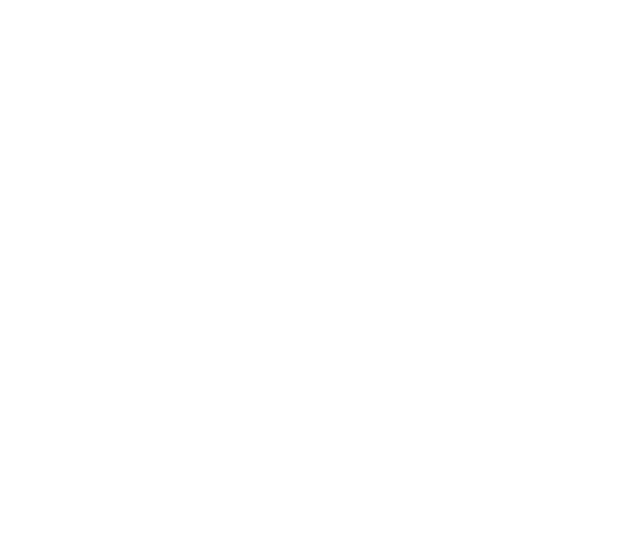
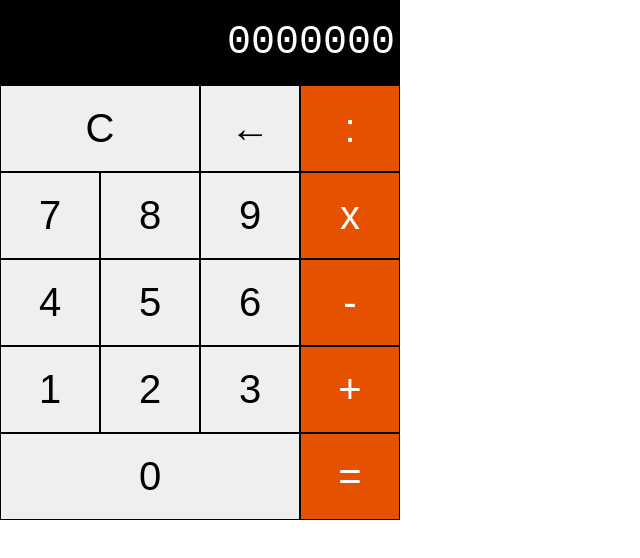
Before and after one commit to haticecs/web-dev-101, a plain HTML site: page 2nd project-calculator/index.html in a window 1280 px wide. Shown: the whole page, without its empty margins (0-640 px from the left). Drawn offline with Linux system fonts and the light colour scheme.

Commit message:
html and css parts are done

```diff
--- a/2nd project-calculator/index.html
+++ b/2nd project-calculator/index.html
@@ -5,8 +5,42 @@
     <meta http-equiv="X-UA-Compatible" content="IE=edge" />
     <meta name="viewport" content="width=device-width, initial-scale=1.0" />
     <title>Calculator</title>
+    <link rel="stylesheet" href="./styles.css" />
   </head>
   <body>
-    <script src="./script.js"></script>
+    <div class="calculator">
+      <section class="screen">
+        <h1 class="screen-text">0000000</h1>
+      </section>
+      <section class="button-container">
+        <div class="row">
+          <button class="double">C</button>
+          <button class="quarter">←</button>
+          <button class="quarter">:</button>
+        </div>
+        <div class="row">
+          <button class="quarter">7</button>
+          <button class="quarter">8</button>
+          <button class="quarter">9</button>
+          <button class="quarter">x</button>
+        </div>
+        <div class="row">
+          <button class="quarter">4</button>
+          <button class="quarter">5</button>
+          <button class="quarter">6</button>
+          <button class="quarter">-</button>
+        </div>
+        <div class="row">
+          <button class="quarter">1</button>
+          <button class="quarter">2</button>
+          <button class="quarter">3</button>
+          <button class="quarter">+</button>
+        </div>
+        <div class="row">
+          <button class="three-quarter">0</button>
+          <button class="quarter">=</button>
+        </div>
+      </section>
+    </div>
   </body>
 </html>
--- a/2nd project-calculator/styles.css
+++ b/2nd project-calculator/styles.css
@@ -0,0 +1,63 @@
+*,
+::after,
+::before {
+  box-sizing: border-box;
+}
+
+body {
+  margin: 0;
+}
+
+.calculator {
+  background-color: black;
+  width: 400px;
+}
+
+.screen {
+  display: flex;
+  align-items: center;
+  justify-content: flex-end;
+  padding: 20px 5px;
+}
+
+.screen-text {
+  margin: 0;
+  font-family: 'Courier New', Courier, monospace;
+  font-weight: normal;
+  font-size: 40px;
+  color: white;
+}
+
+.button-container {
+  display: flex;
+  flex-direction: column;
+}
+
+.row {
+  display: flex;
+  flex-direction: row;
+}
+
+button {
+  font-size: 40px;
+  padding: 20px 5px;
+  white-space: unset;
+  cursor: pointer;
+  border: 1px solid black;
+}
+
+.quarter {
+  width: 25%;
+}
+.double {
+  width: 50%;
+}
+
+.three-quarter {
+  width: 75%;
+}
+
+.row button:last-child {
+  background-color: #e65100;
+  color: white;
+}
```
